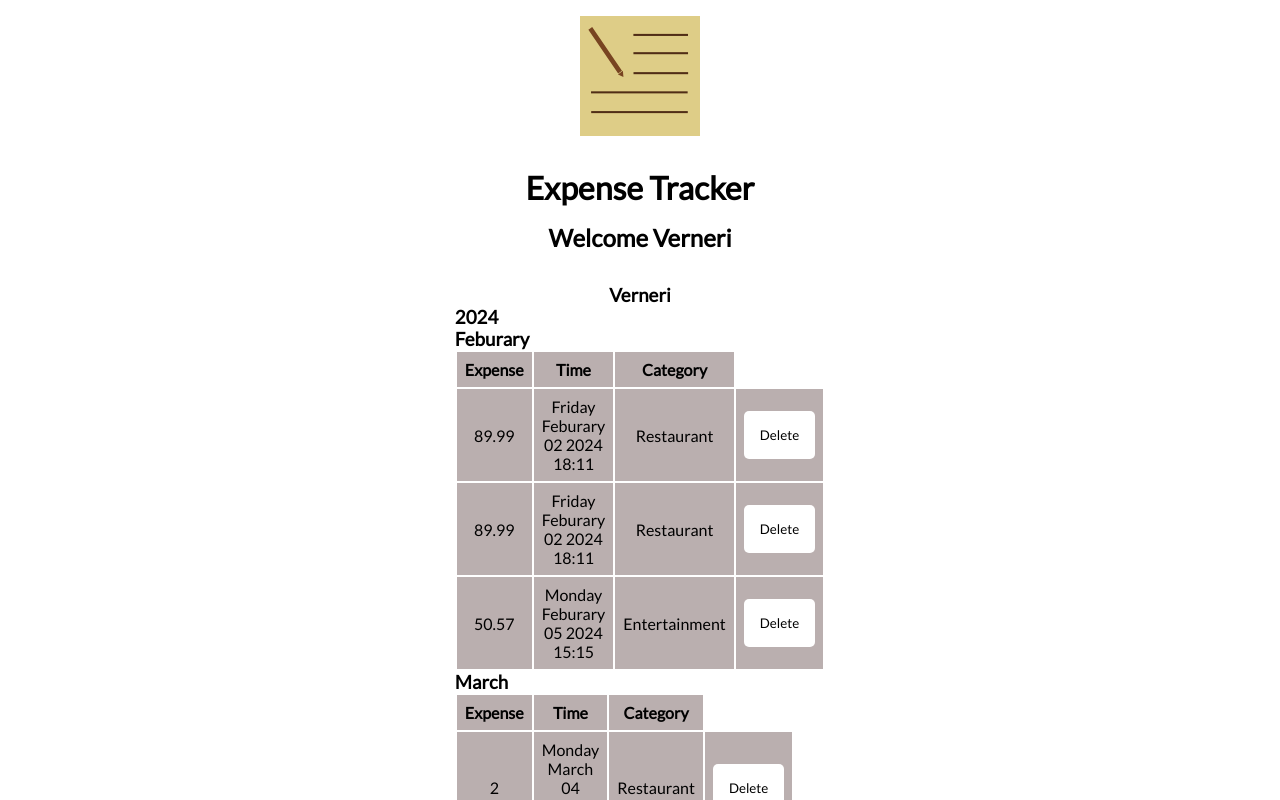
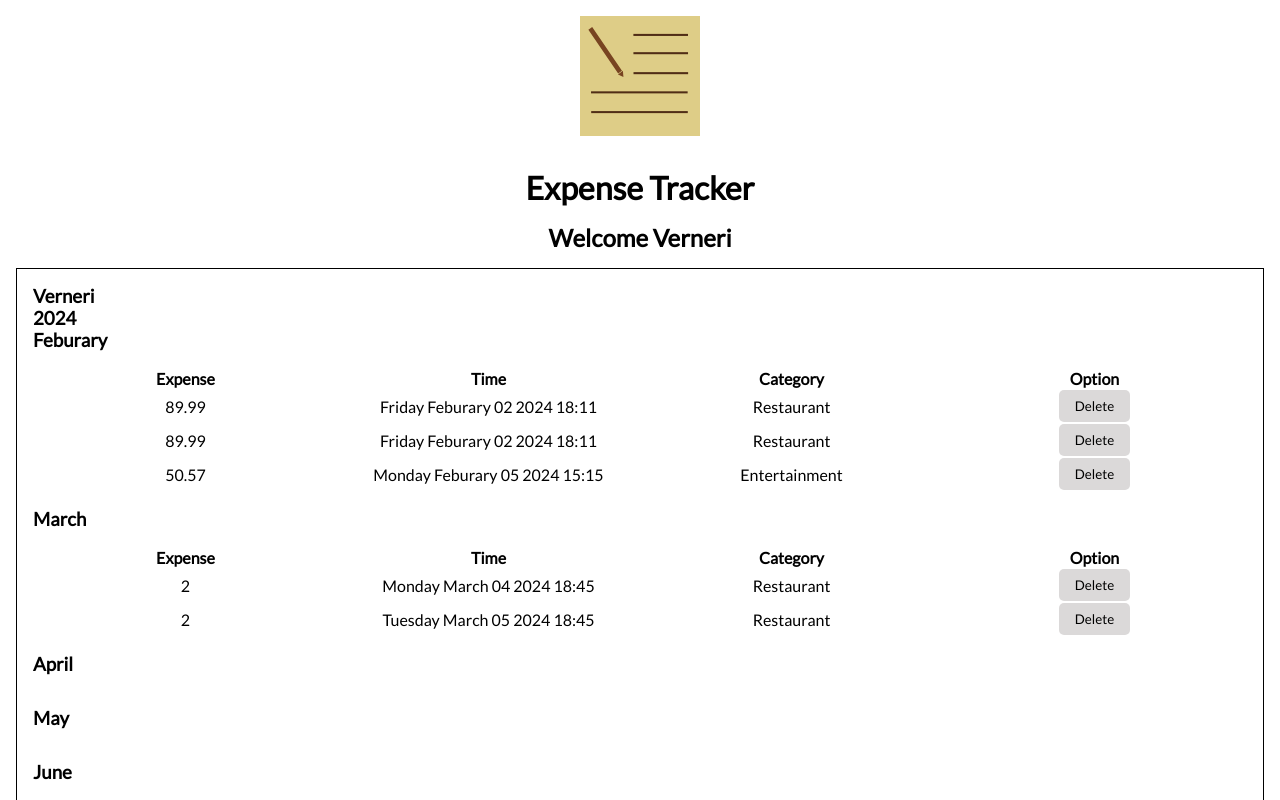
Before and after one commit to kankaanpaaverneri/Expense-Tracker, a React (Vite) app: page / in a window 1280 px wide. Both pictures are taken after a click on the button "Verneri". Shown: the top 800 px of the page. Built offline with nearby package versions, Linux system fonts and the light colour scheme.

Commit message:
Change filtering logic. Add Filter.js

```diff
--- /dev/null
+++ b/src/Filter.js
@@ -0,0 +1,8 @@
+
+export function filterByMonth(expenses, filterMonth) {
+    return expenses.filter(expense => {
+        const [weekday, month, ...rest] = expense.time.split(" ");
+        if(month === filterMonth)
+            return expense;
+    })
+}
--- a/src/components/ExpenseTables.css
+++ b/src/components/ExpenseTables.css
@@ -1,41 +1,10 @@
 #expense-tables {
     display: flex;
-    flex-direction: column;
+    flex-wrap: wrap;
 }
 
-.table-container {
+.user-expense-section {
+    border: 1px solid black;
     margin: 1rem;
     padding: 1rem;
 }
-
-table {
-    text-align: center;
-    max-width: 1rem;
-}
-
-table tr td {
-    border: none;
-    padding: 0.5rem;
-    background: rgb(186, 175, 175);
-}
-
-.user-name {
-    text-align: center;
-}
-
-.month {
-    text-align: left;
-}
-
-table button {
-    background: white;
-    color: black;
-    border: none;
-    border-radius: 5px;
-    padding: 1rem;
-}
-
-table button:hover {
-    background: rgb(217, 216, 216);
-    cursor: pointer;
-}
--- a/src/components/ExpenseTables.jsx
+++ b/src/components/ExpenseTables.jsx
@@ -3,6 +3,7 @@ import './ExpenseTables.css'
 import { UsersContext } from '../UsersContext';
 import { useContext } from 'react';
 import { getStartMonth, splitMonths } from '../Time';
+import { filterByMonth } from '../Filter';
 import Table from './Table';
 
 const ExpenseTables = ({}) => {
@@ -12,22 +13,25 @@ const ExpenseTables = ({}) => {
             {users.map(user => {
                 const startMonth = getStartMonth(user.expenses[0]);
                 const months = splitMonths(startMonth);
-                return <div key={user.id} className='table-container'>
+                return (
+                    <div key={user.id} className='user-expense-section'>
                         <h1 className='user-name'>{user.name}</h1>
                         <h1>{new Date().getFullYear()}</h1>
                         {months.map((month, monthIndex) => {
+                            const filteredExpense = filterByMonth(user.expenses, month);
+                            console.log(filteredExpense);
                             return (
-                            <div key={monthIndex}>
+                                <div className='tables' key={monthIndex}>
                                     <h1>{month}</h1>
                                     <Table
-                                expenses={user.expenses}
+                                    expenses={filteredExpense}
                                     currentMonth={month}
-                                startMonth={startMonth}
                                     />
                                 </div>
                             );
                         })}
                     </div>
+                );
             })}
         </section>
     );
--- /dev/null
+++ b/src/components/Table.css
@@ -0,0 +1,32 @@
+table {
+    text-align: center;
+    margin: 1rem 0;
+    table-layout: fixed;
+    width: 100%;
+}
+
+table td button {
+    background: rgb(219, 217, 217);
+    border: none;
+    border-radius: 5px;
+    padding: 0.5rem 1rem;
+}
+
+table td button:hover {
+    background: rgb(192, 191, 191);
+    cursor: pointer;
+}
+
+@media (max-width: 300px) {
+    table {
+        margin: 0;
+        table-layout: fixed;
+        width: 100%;
+        font-size: 12px;
+    }
+
+    table td button {
+        padding: 0.2rem 0.5rem;
+        font-size: 12px;
+    }
+}
--- a/src/components/Table.jsx
+++ b/src/components/Table.jsx
@@ -1,32 +1,16 @@
+import './Table.css'
 
-
-function isMonthChanged(months, currentMonth) {
-    const foundMonth = months.find(month => {
-        return currentMonth === month;
-    });
-    //Month Is changed
-    if(!foundMonth) {
-        months.push(currentMonth);
-        return true;
-    }
-
-    //Month hasn't changed
-    return false;
-}
-
-const Table = ({expenses, currentMonth, startMonth}) => {
-    const months = [];
+const Table = ({expenses, currentMonth}) => {
     return (
         <table key={currentMonth}>
             {expenses.map((expense, expenseIndex) => {
-                const [_, month, ...rest] = expense.time.split(" ");
-                return month === currentMonth && <tbody key={expenseIndex}>
+                return <tbody key={expenseIndex}>
                     {
-                    //Makes sure that header is outputed if month is changed
-                     isMonthChanged(months, month) && <tr>
+                     expenseIndex === 0 && <tr>
                         <td><b>Expense</b></td>
                         <td><b>Time</b></td>
                         <td><b>Category</b></td>
+                        <td><b>Option</b></td>
                     </tr>
                     }
                     <tr>
```
Lines whose indentation alone changed are shown as unchanged.
